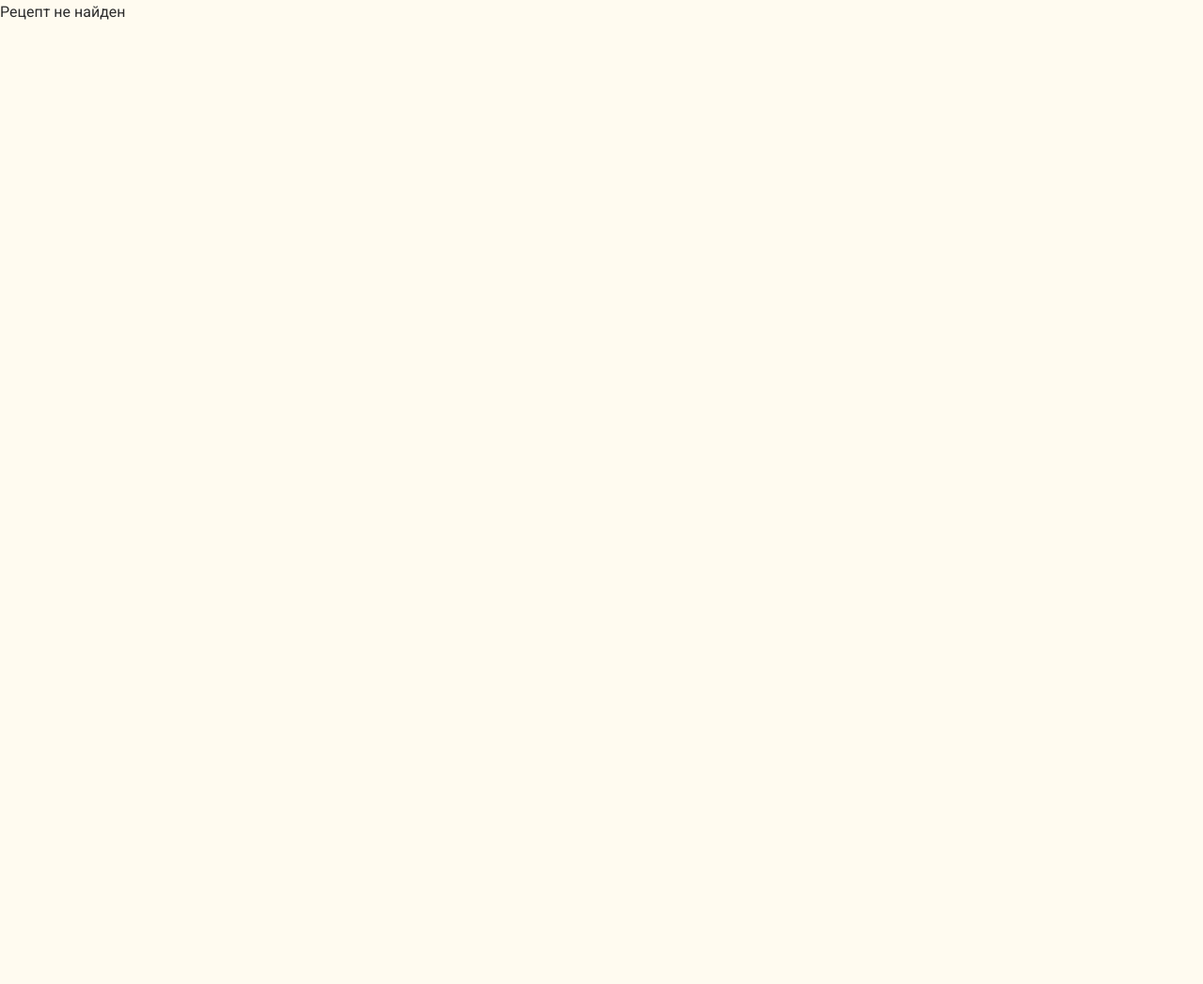
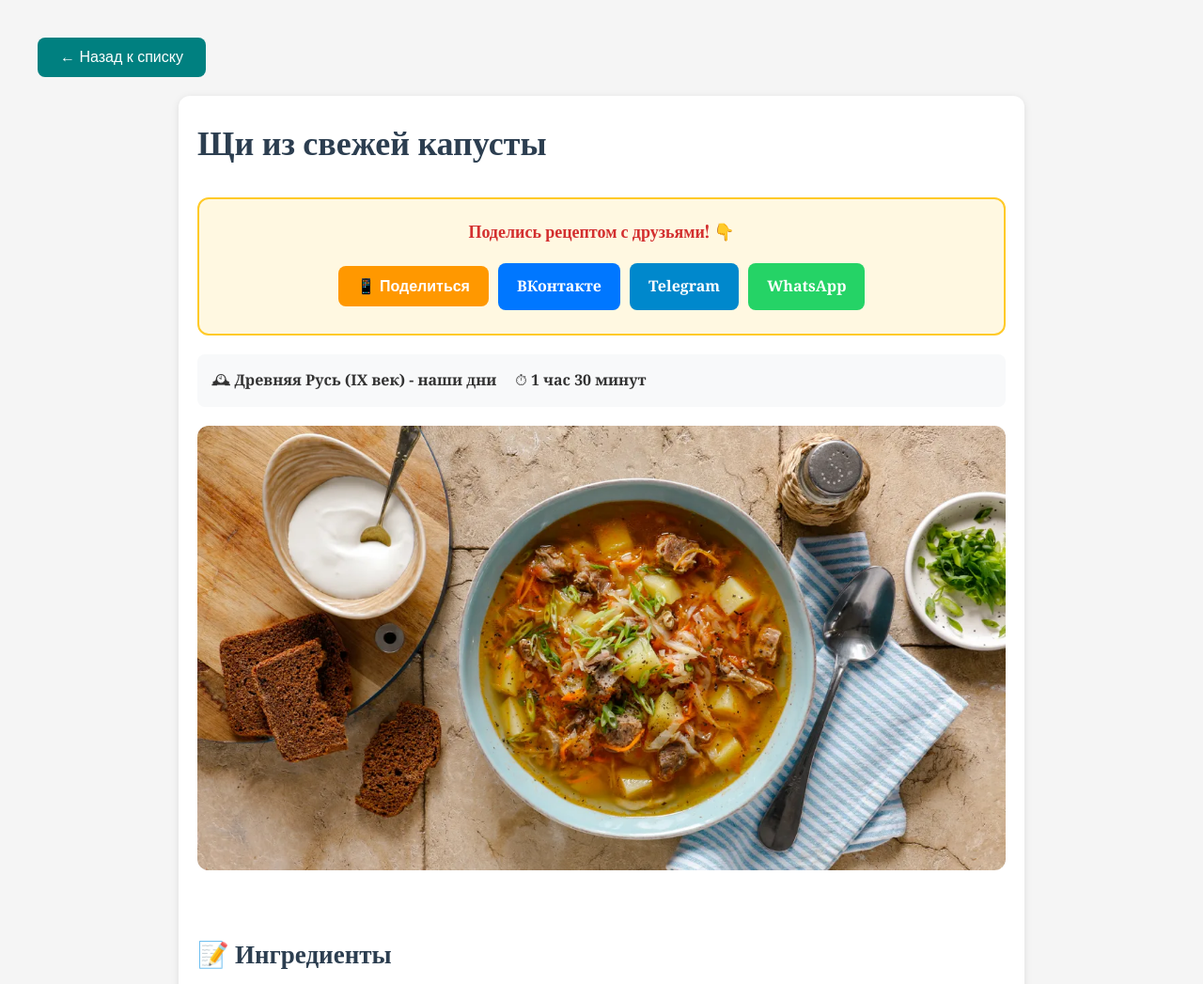
Before and after one commit to svideoproekt-ship-it/russka-kuhnya-9551, a React (Vite) app: page /recipe/1 in a window 1280 px wide. Shown: the top 1047 px of the page at 94% size. Before the commit the page ends 800 px from the top, so only its background shows below. Built offline with nearby package versions, Linux system fonts and the light colour scheme; a web font is replaced by a local one.

Commit message:
debug: RecipePage with console logs

```diff
--- a/src/pages/RecipePage.jsx
+++ b/src/pages/RecipePage.jsx
@@ -1,86 +1,169 @@
+// src/pages/RecipePage.jsx
 import React from 'react';
 import { useParams, Link } from 'react-router-dom';
-import allRecipes from '../data/recipes';
+import { soupsData } from '../data/soupsData';
+import ShareButtons from '../components/ShareButtons';
 import '../styles/RecipePage.css';
-import ShareButtons from '../components/ShareButtons';
 
 const RecipePage = () => {
   const { id } = useParams();
-  const recipe = allRecipes.find(r =>
-    r.id === id || r.id === parseInt(id) || String(r.id) === String(id)
-  );
 
-  // Определяем цвет категории
-  const getCategoryColor = () => {
-    const category = recipe?.category?.toLowerCase() || '';
+  // Для отладки
+  console.log('=== RecipePage ===');
+  console.log('ID из URL:', id);
+  console.log('ID как число:', parseInt(id));
 
-    if (category.includes('суп') || category.includes('щи') || category.includes('борщ')) return '#00897b';
-    if (category.includes('выпечк') || category.includes('блин') || category.includes('пирог')) return '#ff9800';
-    if (category.includes('мясн') || category.includes('мясо')) return '#d32f2f';
-    if (category.includes('рыб') || category.includes('рыба')) return '#1976d2';
-    if (category.includes('десерт') || category.includes('сладк')) return '#e91e63';
-    if (category.includes('напитк') || category.includes('drink')) return '#9c27b0';
-    if (category.includes('закуск') || category.includes('салат')) return '#4caf50';
+  // Ищем рецепт по числовому id
+  const recipe = soupsData.find(r => {
+    console.log(`Сравниваем: ${r.id} === ${parseInt(id)} ? ${r.id === parseInt(id)}`);
+    return r.id === parseInt(id);
+  });
 
-    return '#ff9800'; // По умолчанию оранжевый
-  };
+  console.log('Найденный рецепт:', recipe);
+  console.log('Ингредиенты:', recipe?.ingredients);
 
-  const categoryColor = getCategoryColor();
-
-  if (!recipe) return <div>Рецепт не найден</div>;
+  if (!recipe) {
+    return (
+      <div style={{ padding: '40px', textAlign: 'center' }}>
+        <h1>😔 Рецепт не найден</h1>
+        <p>ID: {id}</p>
+        <Link to="/category/soups" style={{ color: '#008080' }}>
+          ← Вернуться к супам
+        </Link>
+      </div>
+    );
+  }
 
   return (
-    <div className="recipe-page" style={{ '--category-color': categoryColor }}>
-      <div className="recipe-container">
-        <Link to="/" className="back-link">← На главную</Link>
+    <div className="recipe-page" style={{ minHeight: '100vh', background: '#f5f5f5' }}>
+      <button
+        onClick={() => window.history.back()}
+        style={{
+          padding: '12px 24px',
+          margin: '20px',
+          background: '#008080',
+          color: 'white',
+          border: 'none',
+          borderRadius: '8px',
+          cursor: 'pointer',
+          fontSize: '16px'
+        }}
+      >
+        ← Назад к списку
+      </button>
 
-        <div className="recipe-header">
-          <h1>{recipe.title || recipe.name}</h1>
-          <div className="recipe-meta">
-            {recipe.epoch && <span className="meta-item">🏛 {recipe.epoch}</span>}
-            {recipe.time && <span className="meta-item"> {recipe.time}</span>}
-          </div>
+      <div className="recipe-container" style={{
+        maxWidth: '900px',
+        margin: '0 auto',
+        padding: '20px',
+        background: 'white',
+        borderRadius: '12px',
+        boxShadow: '0 2px 8px rgba(0,0,0,0.1)'
+      }}>
+        <h1 style={{ color: '#2c3e50', marginBottom: '10px' }}>{recipe.name}</h1>
+
+        <ShareButtons
+          title={recipe.name}
+          url={`${window.location.origin}/recipe/${recipe.id}`}
+        />
+
+        <div style={{
+          display: 'flex',
+          gap: '20px',
+          margin: '20px 0',
+          padding: '15px',
+          background: '#f8f9fa',
+          borderRadius: '8px'
+        }}>
+          <span style={{ fontSize: '16px' }}>🕰 <strong>{recipe.epoch}</strong></span>
+          <span style={{ fontSize: '16px' }}>⏱ <strong>{recipe.time}</strong></span>
         </div>
 
         {recipe.image && (
           <img
             src={recipe.image}
-            alt={recipe.title || recipe.name}
-            className="recipe-image"
+            alt={recipe.name}
+            style={{
+              width: '100%',
+              maxHeight: '500px',
+              objectFit: 'cover',
+              borderRadius: '12px',
+              marginBottom: '30px'
+            }}
+            onError={(e) => {
+              console.log('Ошибка загрузки изображения');
+              e.target.src = 'https://via.placeholder.com/800x400?text=Нет+фото';
+            }}
           />
         )}
 
-        <div className="recipe-section">
-          <h2>📝 Ингредиенты</h2>
-          <ul>
-            {(recipe.ingredients || []).map((item, index) => (
-              <li key={index}>
-                {typeof item === 'string'
-                  ? item
-                  : `${item.name} - ${item.amount} ${item.unit}`
-                }
-              </li>
-            ))}
+        {/* Ингредиенты */}
+        <div style={{ margin: '30px 0' }}>
+          <h2 style={{ color: '#2c3e50', borderBottom: '2px solid #008080', paddingBottom: '10px' }}>
+            📝 Ингредиенты
+          </h2>
+          <ul style={{
+            listStyle: 'none',
+            padding: 0,
+            display: 'grid',
+            gridTemplateColumns: 'repeat(auto-fill, minmax(250px, 1fr))',
+            gap: '10px'
+          }}>
+            {recipe.ingredients && recipe.ingredients.map((item, index) => {
+              console.log(`Ингредиент ${index}:`, item);
+              return (
+                <li
+                  key={index}
+                  style={{
+                    padding: '10px 15px',
+                    background: '#f8f9fa',
+                    borderRadius: '6px',
+                    borderLeft: '3px solid #008080'
+                  }}
+                >
+                  {typeof item === 'string'
+                    ? item
+                    : `${item.name} — ${item.amount} ${item.unit}`
+                  }
+                </li>
+              );
+            })}
           </ul>
         </div>
 
-        <div className="recipe-section">
-          <h2>‍🍳 Приготовление</h2>
-          <ol>
-            {(recipe.steps || recipe.preparation || []).map((step, index) => (
-              <li key={index}>{step}</li>
+        {/* Приготовление */}
+        <div style={{ margin: '30px 0' }}>
+          <h2 style={{ color: '#2c3e50', borderBottom: '2px solid #008080', paddingBottom: '10px' }}>
+            👨‍ Приготовление
+          </h2>
+          <ol style={{ paddingLeft: '20px', lineHeight: '1.8' }}>
+            {recipe.preparation && recipe.preparation.map((step, index) => (
+              <li
+                key={index}
+                style={{
+                  padding: '10px 0',
+                  borderBottom: '1px solid #eee'
+                }}
+              >
+                {step}
+              </li>
             ))}
           </ol>
         </div>
 
+        {/* Историческая справка */}
         {recipe.history && (
-          <div className="recipe-section history-section">
-            <h2>📚 Историческая справка</h2>
-            <p>{recipe.history}</p>
+          <div style={{
+            margin: '30px 0',
+            padding: '25px',
+            background: '#fff8e1',
+            borderRadius: '12px',
+            borderLeft: '5px solid #ff9800'
+          }}>
+            <h2 style={{ color: '#2c3e50', marginTop: 0 }}>📚 Историческая справка</h2>
+            <p style={{ lineHeight: '1.8', color: '#555', fontSize: '16px' }}>{recipe.history}</p>
           </div>
         )}
-
-        <ShareButtons title={recipe.title || recipe.name} />
       </div>
     </div>
   );
```
